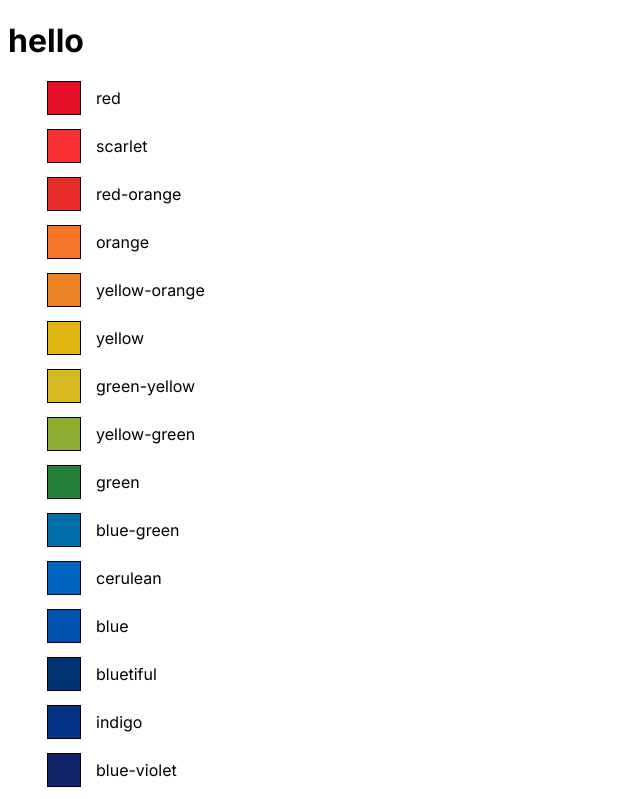
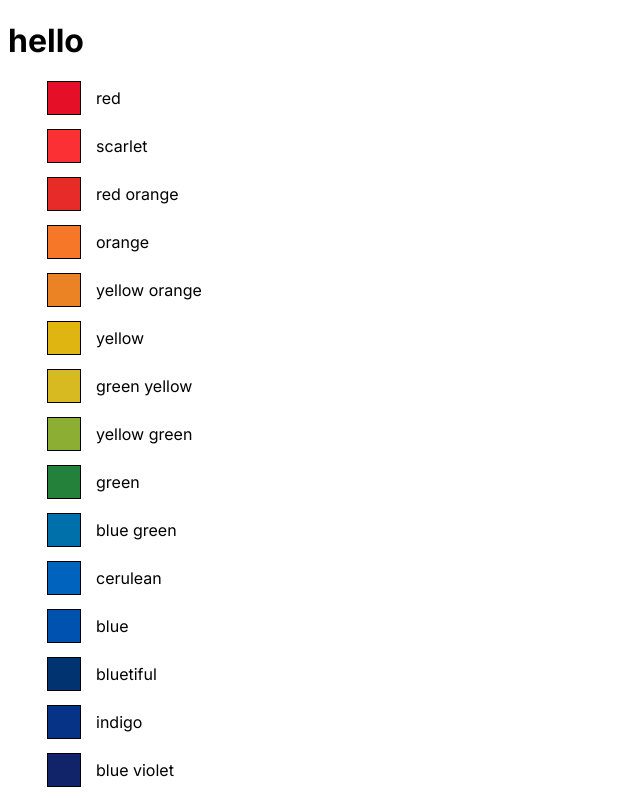
Before and after one commit to aqandrew/crayola-oklch, a Next.js app: page / in a window 1280 px wide. Shown: the top 799 px of the page, without its empty margins (0-640 px from the left). Built offline with nearby package versions, Linux system fonts and the light colour scheme.

Commit message:
un-kebab color names

```diff
--- a/src/components/Swatch.tsx
+++ b/src/components/Swatch.tsx
@@ -12,7 +12,7 @@ export default function Swatch({ color }: SwatchProps) {
 				{ '--color-swatch': `var(--color-${color})` } as React.CSSProperties
 			}
 		>
-			<figcaption>{color}</figcaption>
+			<figcaption>{color.replace('-', ' ')}</figcaption>
 		</figure>
 	);
 }
```
